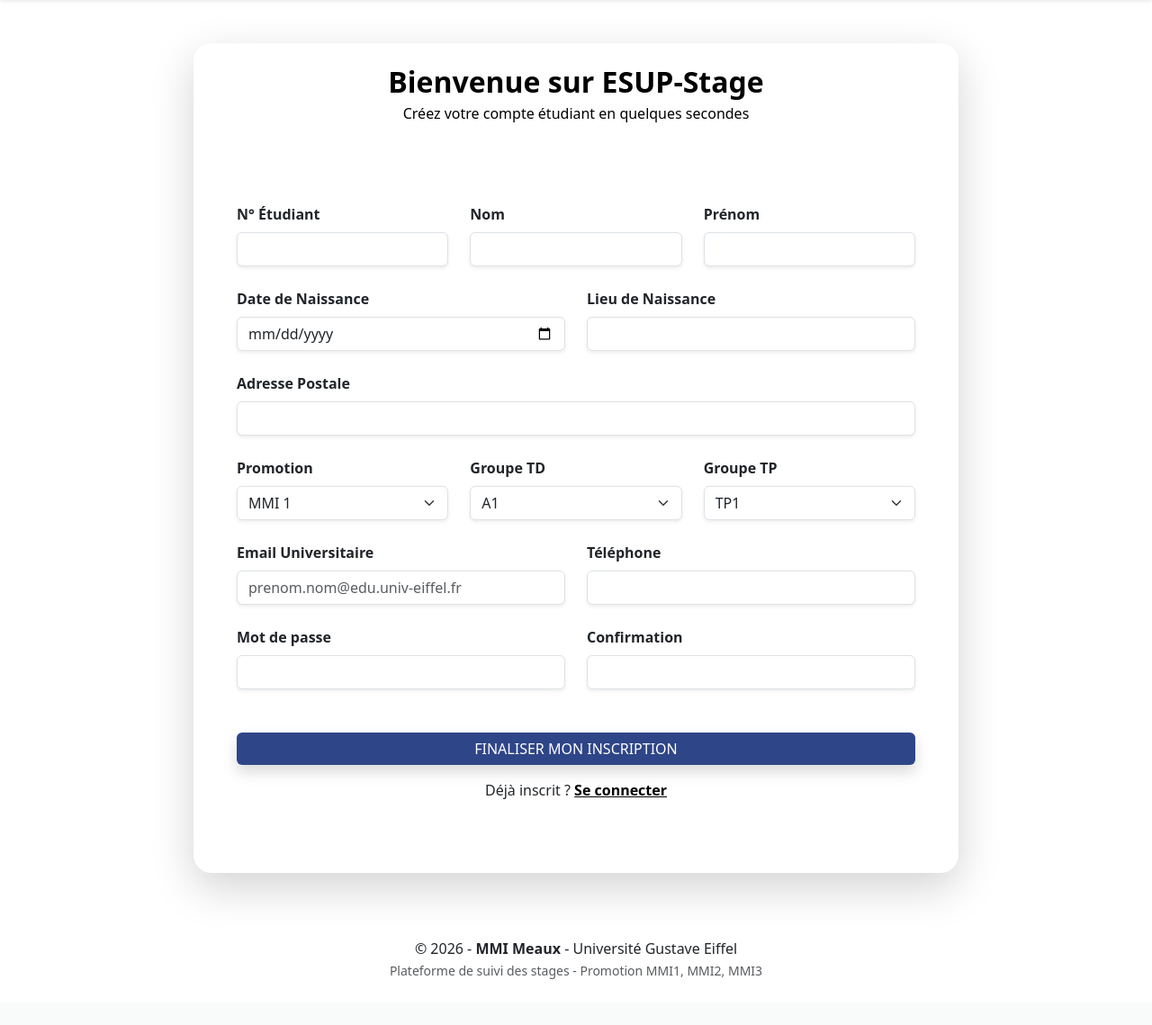
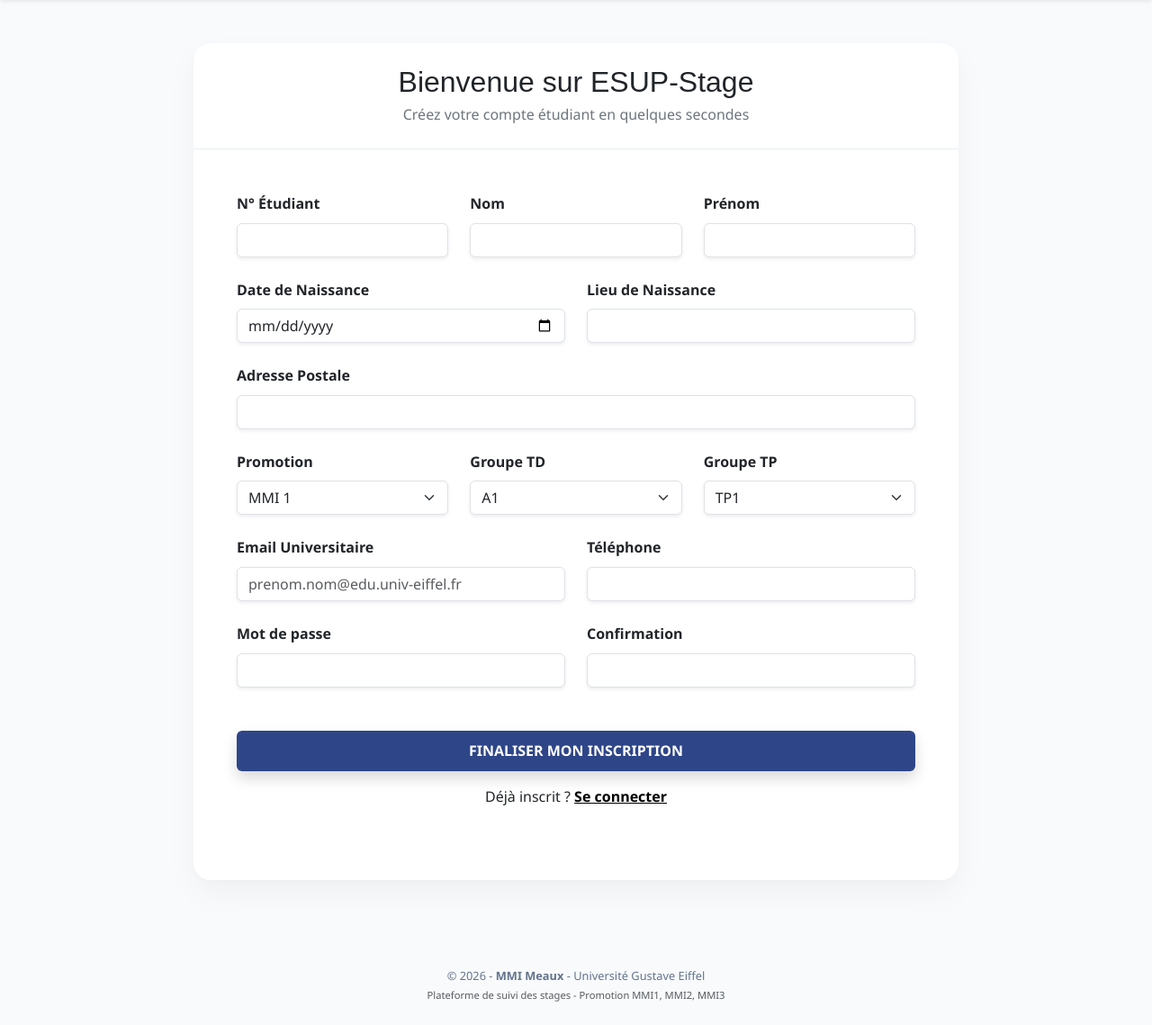
Before and after one commit to rappeneaucamille/SAE-203, a PHP site: page /auth/inscription.php in a window 1280 px wide. Shown: the part 66-1205 px from the top of the page at 90% size. Before the commit the page ends 1154 px from the top, so only its background shows below. Run offline with PHP 8.4, Linux system fonts and the light colour scheme.

Commit message:
style_premières_pages

```diff
--- a/auth/inscription.php
+++ b/auth/inscription.php
@@ -39,14 +39,19 @@ if ($_SERVER['REQUEST_METHOD'] == 'POST') {
     }
 }
 ?>
+<link rel="stylesheet" href="../assets/css/style.css">
+
 <div class="container py-5">
-    <div class="card mx-auto shadow-lg border-0" style="max-width: 850px; border-radius: 20px; overflow: hidden;">
-        <div class="p-4 text-center" style="background-color: var(--mmi-blue);">
-            <h2 class="fw-bold mb-1" style="color: #000000 !important;">Bienvenue sur ESUP-Stage</h2>
-            <p style="color: #000000 !important; font-weight: 500;">Créez votre compte étudiant en quelques secondes</p>
+    <div class="card mx-auto shadow-lg border-0" style="max-width: 850px; border-radius: 20px; overflow: hidden; background-color: #ffffff !important;">
+
+        <div class="p-4 text-center" style="background-color: #ffffff !important; background: #ffffff !important; border-bottom: 1px solid #e9ecef;">
+            <h2 class="text-center fw-normal" style="font-weight: 500 !important; color: #212529 !important; font-family: sans-serif !important; letter-spacing: normal !important; margin-bottom: 5px !important;">
+                Bienvenue sur ESUP-Stage
+            </h2>
+            <p class="text-muted m-0" style="color: #6c757d !important; font-weight: normal !important;">Créez votre compte étudiant en quelques secondes</p>
         </div>
 
-        <div class="card-body p-5" style="background-color: var(--pastel-blue);">
+        <div class="card-body p-5" style="background-color: #ffffff !important;">
             <?= $message ?>
             <form method="POST" class="row g-4">
                 <div class="col-md-4"><label class="form-label fw-bold">N° Étudiant</label><input type="number" name="num_etudiant" class="form-control shadow-sm" required></div>
@@ -76,8 +81,8 @@ if ($_SERVER['REQUEST_METHOD'] == 'POST') {
                 <div class="col-md-6"><label class="form-label fw-bold">Confirmation</label><input type="password" name="mdp_conf" class="form-control shadow-sm" required></div>
 
                 <div class="col-12 mt-5 mb-3 text-center">
-                    <button type="submit" class="btn btn w-100 shadow"
-                            style="background-color: #2E4588 !important; color: #FFFFFF !important; border: 2px  #2e4588; display: block;">
+                    <button type="submit" class="btn w-100 shadow"
+                            style="background-color: #2E4588 !important; color: #FFFFFF !important; border: none; display: block; height: 45px; font-weight: bold;">
                         FINALISER MON INSCRIPTION
                     </button>
 
--- a/pages/responsable/liste_problemes.php
+++ b/pages/responsable/liste_problemes.php
@@ -21,6 +21,8 @@ $sql = "SELECT s.*, e.nom, e.prenom, e.identifiant as email
         WHERE s.alerte_etudiant IS NOT NULL AND s.alerte_etudiant != ''";
 $incidents = $pdo->query($sql)->fetchAll();
 ?>
+
+<link rel="stylesheet" href="../../assets/css/style.css">
 
 <div class="container py-5" style="max-width: 1140px;">
     <h1 class="fw-bold mb-5 d-flex align-items-center gap-3" style="color: #D93838; font-size: 2.2rem; letter-spacing: -0.5px;">
--- a/pages/responsable/offres.php
+++ b/pages/responsable/offres.php
@@ -8,6 +8,7 @@ if ($_SESSION['role'] !== 'Responsable stage' && $_SESSION['role'] !== 'Administ
     exit();
 }
 ?>
+<link rel="stylesheet" href="../../assets/css/style.css">
 
 <div class="container py-5" style="max-width: 1140px;">
     <h1 class="fw-bold mb-5" style="color: #000000; font-size: 2.2rem; letter-spacing: -0.5px;">Gestion du Catalogue d'Offres</h1>
--- a/pages/responsable/oraux_responsable.php
+++ b/pages/responsable/oraux_responsable.php
@@ -59,6 +59,8 @@ if ($_SERVER['REQUEST_METHOD'] === 'POST' && isset($_POST['programmer'])) {
 // 3. RÉCUPÉRATION DES ÉTUDIANTS
 $etudiants = $pdo->query("SELECT identifiant, nom, prenom FROM etudiant ORDER BY nom ASC")->fetchAll(PDO::FETCH_ASSOC);
 ?>
+
+<link rel="stylesheet" href="../../assets/css/style.css">
 
 <div class="container py-5" style="max-width: 1000px;">
 
--- a/pages/responsable/stats.php
+++ b/pages/responsable/stats.php
@@ -19,6 +19,8 @@ $pourcentage = ($total > 0) ? round(($valides / $total) * 100) : 0;
 // 2. Récupération des statistiques sur les problèmes
 $nb_problemes = $pdo->query("SELECT COUNT(*) FROM stage WHERE probleme IS NOT NULL AND probleme != ''")->fetchColumn();
 ?>
+
+<link rel="stylesheet" href="../../assets/css/style.css">
 
 <div class="container py-5" style="max-width: 1140px;">
 
--- a/pages/responsable/suivi_responsable.php
+++ b/pages/responsable/suivi_responsable.php
@@ -21,6 +21,8 @@ $sql = "SELECT s.id_stage, s.lieu, s.convention_signee, s.probleme, s.alerte_etu
         JOIN etudiant e ON s.num_etudiant = e.num_etudiant";
 $res = $pdo->query($sql)->fetchAll();
 ?>
+
+<link rel="stylesheet" href="../../assets/css/style.css">
 
 <div class="container py-5" style="max-width: 1140px;">
     <h1 class="fw-bold mb-5" style="color: #1E293B; font-size: 2.2rem; letter-spacing: -0.5px;">
--- a/pages/responsable/validation.php
+++ b/pages/responsable/validation.php
@@ -72,6 +72,8 @@ if (isset($_GET['action']) && isset($_GET['id'])) {
 // Affichage des dossiers en attente
 $recherches = $pdo->query("SELECT r.*, e.nom, e.prenom FROM Recherche r JOIN Effectuer ef ON r.id_recherche = ef.id_recherche JOIN Etudiant e ON ef.num_etudiant = e.num_etudiant WHERE r.statut = 'En attente' ORDER BY r.date_recherche ASC")->fetchAll();
 ?>
+
+<link rel="stylesheet" href="../../assets/css/style.css">
 
 <div class="container py-5" style="max-width: 1140px;">
     <h1 class="fw-bold mb-5 d-flex align-items-center gap-3" style="color: #000000; font-size: 2.2rem; letter-spacing: -0.5px;">
```
Also changed, not shown: auth/inscription_pro.php (+6 -2 lines), pages/responsable/dashboard.php (+8 -6 lines).
